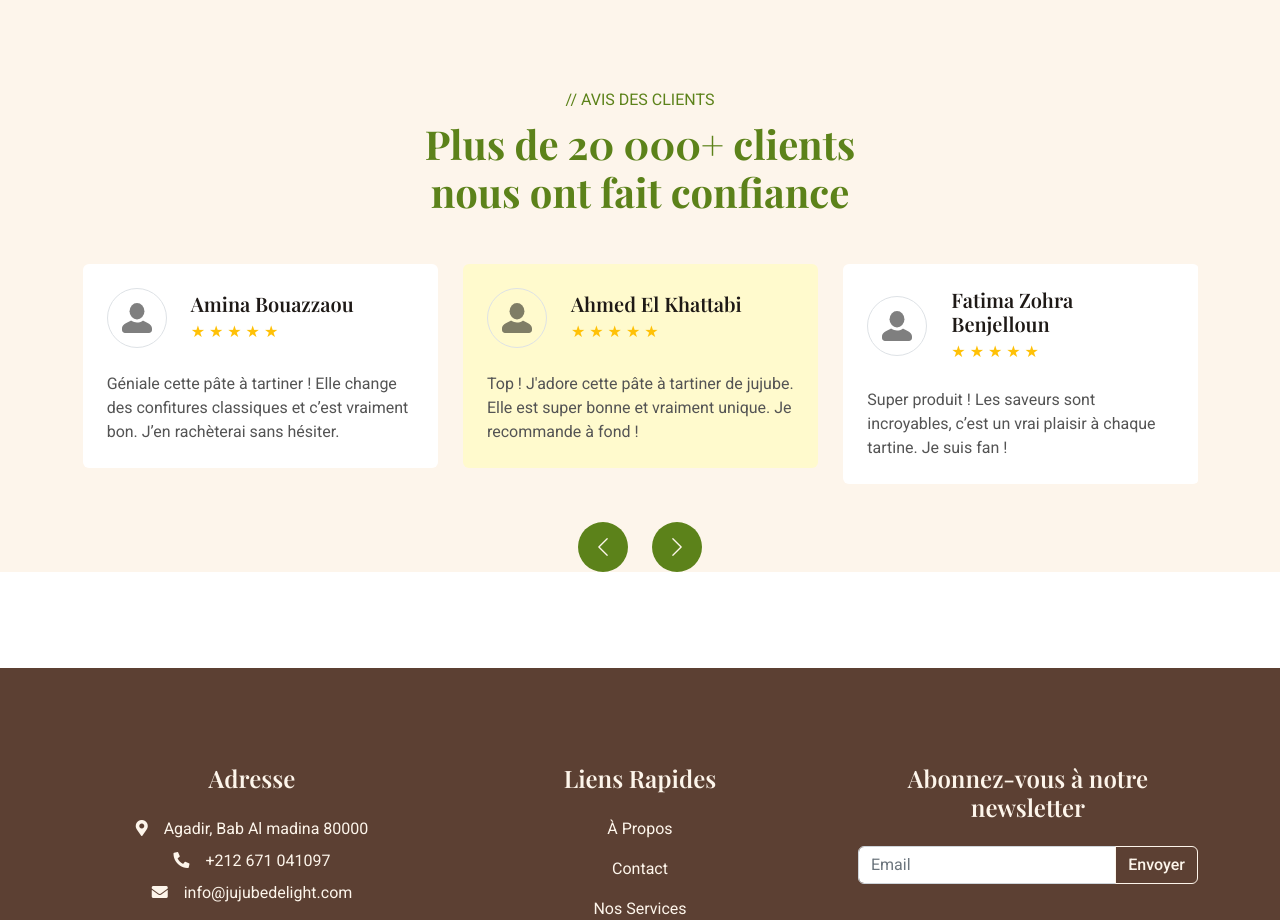
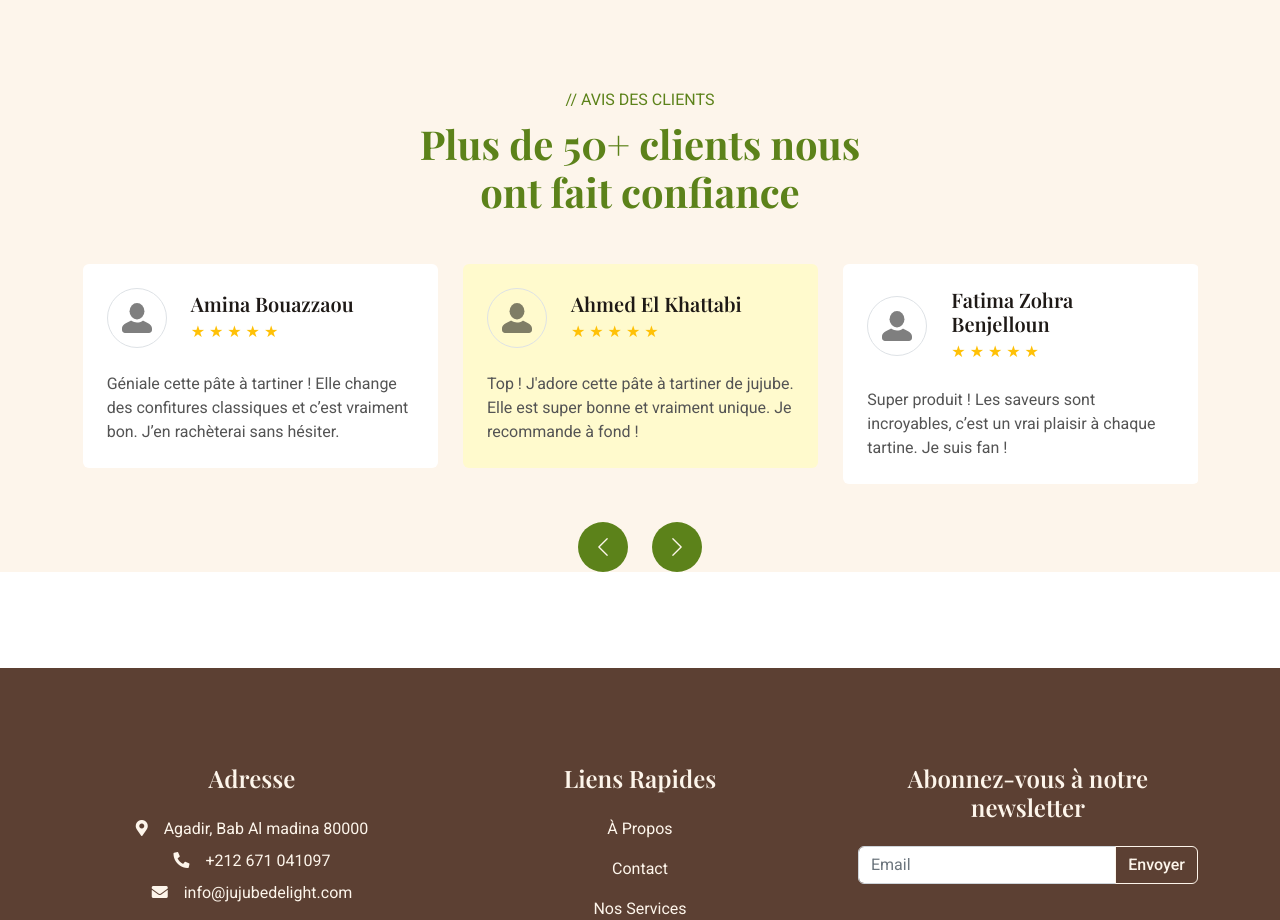
Before and after one commit to mohamed0801/jujubedelight, a plain HTML site: page website/index.html in a window 1280 px wide. Shown: the part 5100-6020 px from the top of the page. Drawn offline with nearby package versions, Linux system fonts and the light colour scheme.

Commit message:
New Commit

```diff
--- a/website/index.html
+++ b/website/index.html
@@ -483,7 +483,7 @@
           style="max-width: 500px"
         >
           <p class="text-primary text-uppercase mb-2">// Avis des Clients</p>
-          <h1 class="display-6 mb-4 text-primary">Plus de 20 000+ clients nous ont fait confiance</h1>
+          <h1 class="display-6 mb-4 text-primary">Plus de 50+ clients nous ont fait confiance</h1>
         </div>
         <div
           class="owl-carousel testimonial-carousel wow fadeInUp"
```
